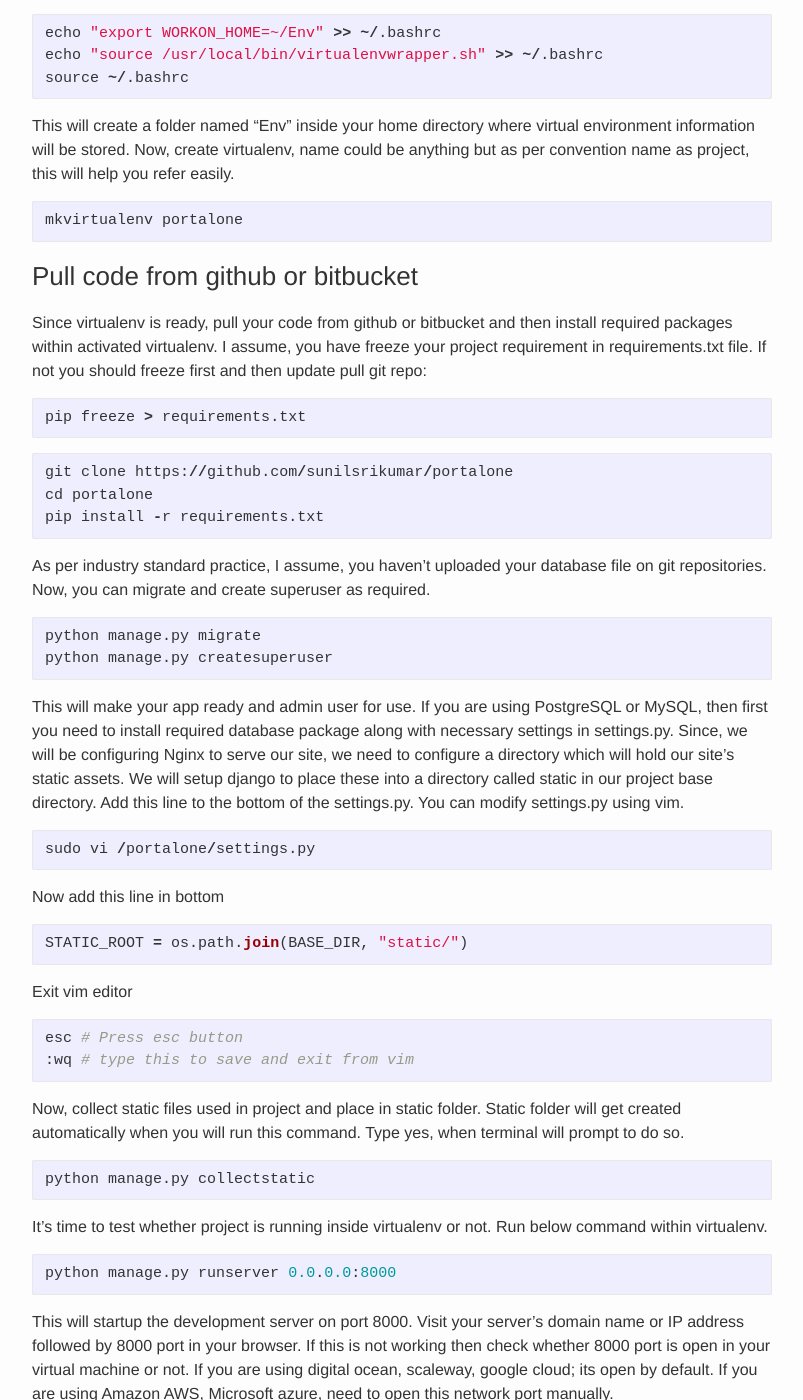
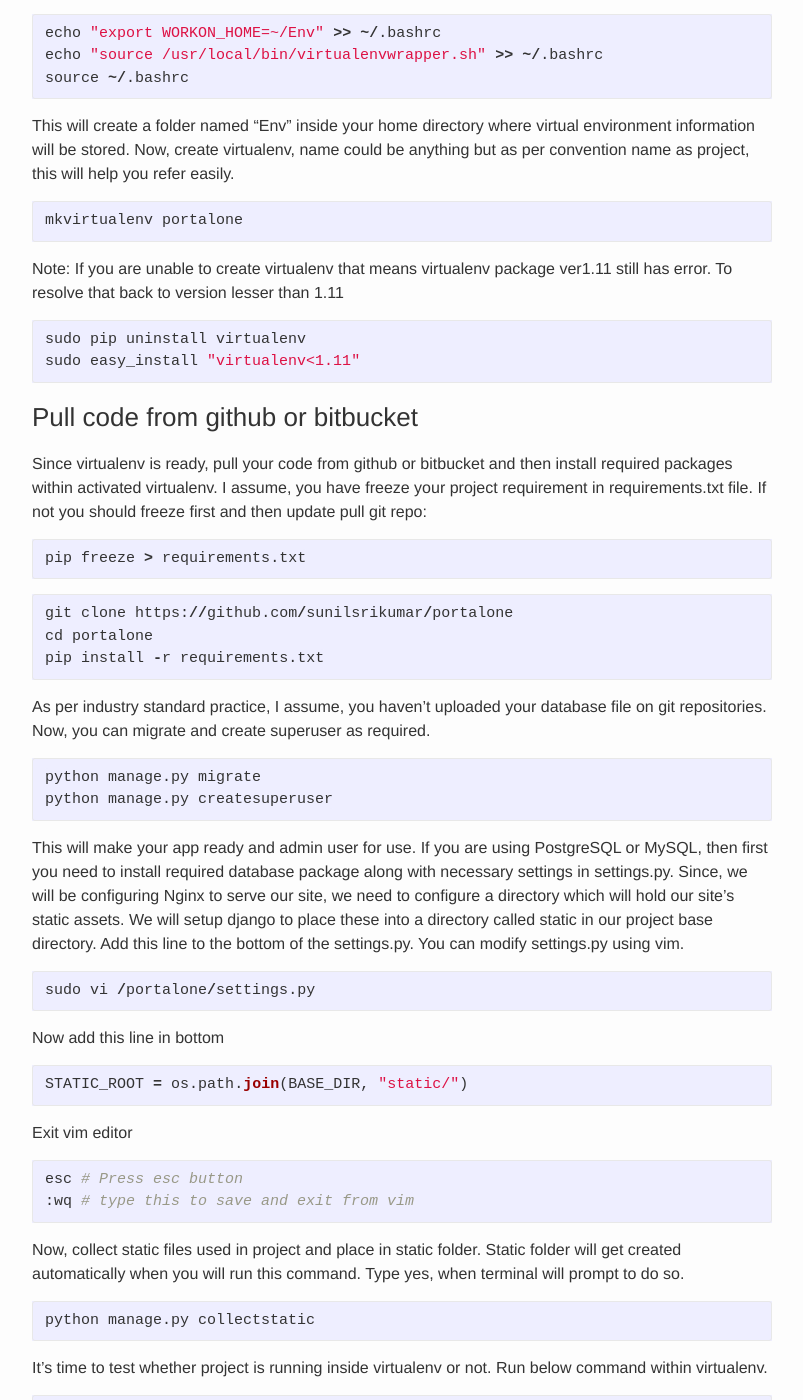
Before and after one commit to sunilsrikumar/sunilsrikumar.github.io, a Jekyll site: the page built from _posts/2016-03-28-django-multi-site-setup.markdown, in a window 1280 px wide and 1400 px high, scrolled down 1066 px. Shown: the whole window, without its empty margins (238-1041 px from the left). Built offline with Jekyll 4.4.1, drawn with Linux system fonts in a browser that asks for light colours; comment, search, counter and statistics services are not loaded; some of the changed text lies outside the part shown.

Commit message:
[TYPO]Fix type and virtualenv error

````diff
--- a/_posts/2016-03-28-django-multi-site-setup.markdown
+++ b/_posts/2016-03-28-django-multi-site-setup.markdown
@@ -45,7 +45,12 @@ This will create a folder named "Env" inside your home directory where virtual e
 ```python
 mkvirtualenv portalone
 ```
+Note: If you are unable to create virtualenv that means virtualenv package ver1.11 still has error. To resolve that back to version lesser than 1.11
 
+```python
+sudo pip uninstall virtualenv
+sudo easy_install "virtualenv<1.11"
+```
 ### Pull code from github or bitbucket
 
 Since virtualenv is ready, pull your code from github or bitbucket and then install required packages within activated virtualenv. I assume, you have freeze your project requirement in requirements.txt file. If not you should freeze first and then update pull git repo:
@@ -103,7 +108,7 @@ This will startup the development server on port 8000. Visit your server's domai
 After testing the development server, stop the server by typing CTRL-C in your terminal. Now, we can move on to setup uWSGI setup. Let's deactivate your virtualenv and install uWSGI globally:
 
 ```python
-sudo apt-get intall uwsgi
+sudo pip install uwsgi
 ```
 Since uWSGI is installed now, we can test this application server by passing it the information for first project.
 
````
Also changed, not shown: about.md (+1 -1 lines).
